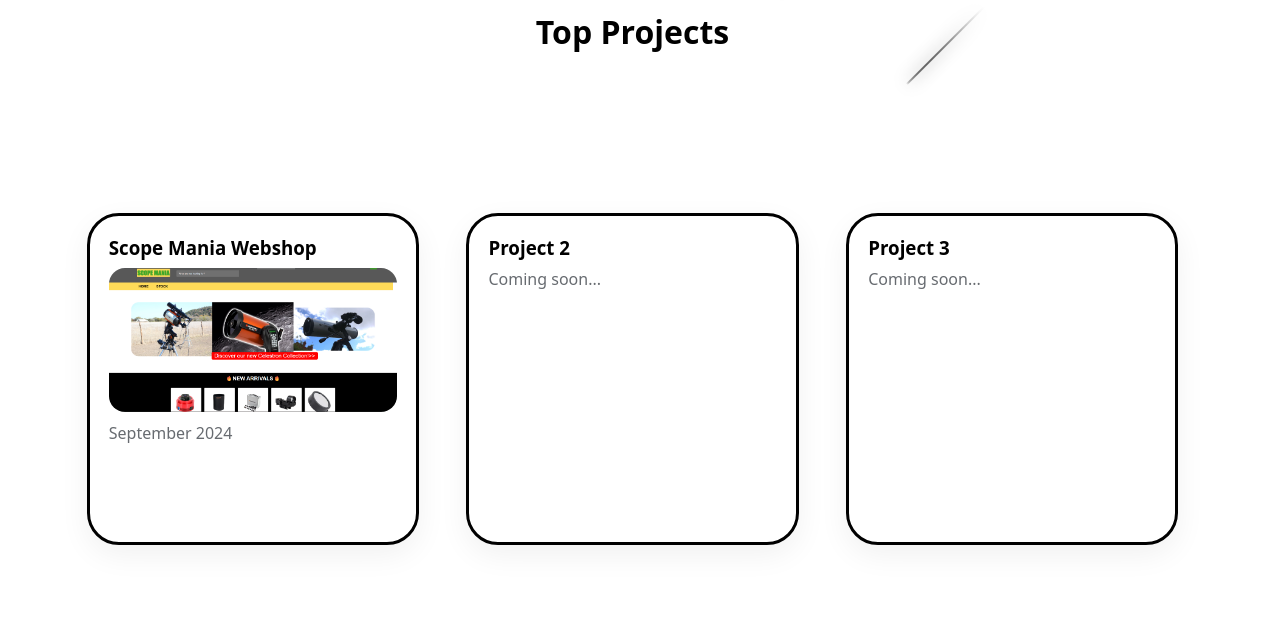
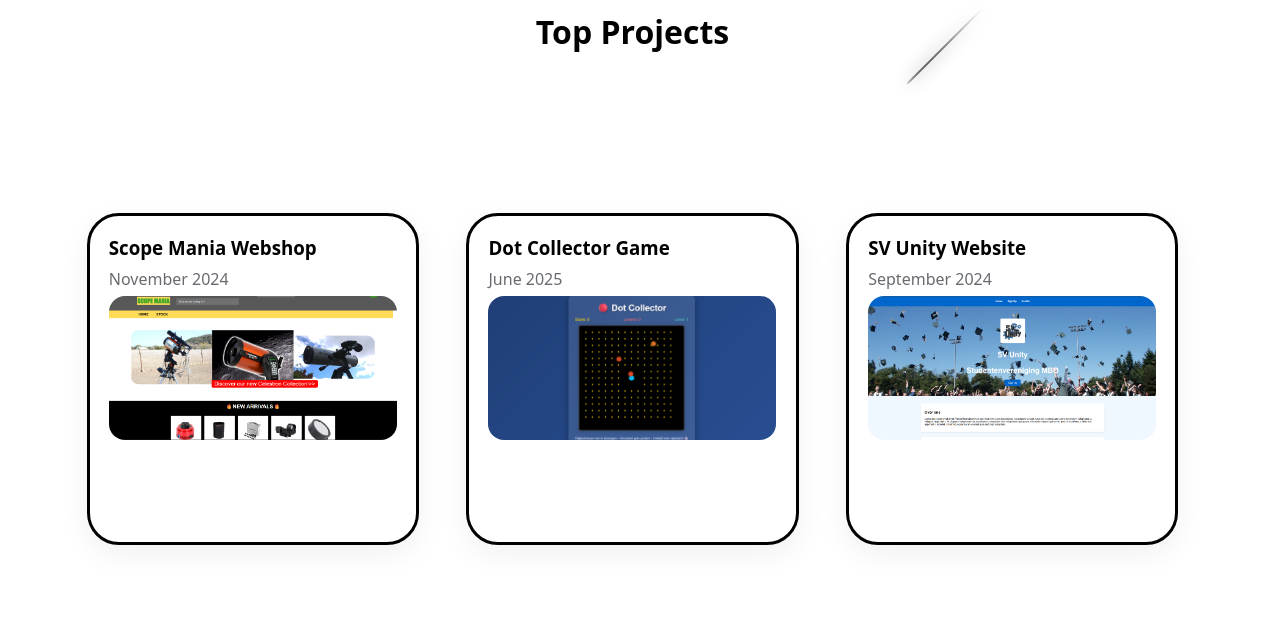
Before and after one commit to asfm17/M9Portfolio, a PHP site: page / in a window 1280 px wide. Shown: the part 822-1447 px from the top of the page. Run offline with PHP 8.4, Linux system fonts and the light colour scheme.

Commit message:
top projects

```diff
--- a/public/about.php
+++ b/public/about.php
@@ -28,8 +28,8 @@
   </nav>
   <main>
     <h2>About Me</h2>
-    <h3>Name: Akira San Felipe Maestre</h3>
-    <h3>Date of Birth: 22-08-2006</h3>
+    <h3 id="name">Name: Akira San Felipe Maestre</h3>
+    <h3 id="date">Date of Birth: 22-08-2006</h3>
   </main>
   <script>
     function randomizeStars() {
@@ -77,6 +77,8 @@
         navLinks[3] && (navLinks[3].textContent = t['nav.about']);
         navLinks[4] && (navLinks[4].textContent = t['nav.contact']);
         const h2 = document.querySelector('main h2'); if(h2) h2.textContent = t['page.title'];
+        const name = document.querySelector('#name'); if(name) name.textContent = t['name'];
+        const date = document.querySelector('#date'); if(date) date.textContent = t['date'];
       }
       const savedLang = localStorage.getItem('lang') || 'en';
       applyLang(savedLang);
--- a/public/index.php
+++ b/public/index.php
@@ -44,9 +44,9 @@
   <!-- Placeholder projects in 3-column grid -->
   <h2 class="projects-title">Top Projects</h2>
   <section class="projects-grid">
-    <article class="card"><h3>Scope Mania Webshop</h3><img class="card-img" src="img/webshop1.webp" alt="Scope Mania Webshop" loading="lazy"><p>September 2024</p></article>
-    <article class="card"><h3>Project 2</h3><p>Coming soon...</p></article>
-    <article class="card"><h3>Project 3</h3><p>Coming soon...</p></article>
+    <article class="card"><h3>Scope Mania Webshop</h3> <p>November 2024</p> <img class="card-img" src="img/webshop1.webp" alt="Scope Mania Webshop" loading="lazy"></img></article>
+    <article class="card"><h3>Dot Collector Game</h3> <p>June 2025</p> <img class="card-img" src="img/dotcollector.webp" alt="Dot Collector Game" loading="lazy"></img></article>
+    <article class="card"><h3>SV Unity Website</h3><p>September 2024</p><img class="card-img" src="img/sv-unity.webp" alt="SV Unity Website" loading="lazy"></img></article>
   </section>
  <script>
     function randomizeStars() {
@@ -88,24 +88,24 @@
           'nav.projects': 'Projects',
           'nav.cv': 'CV',
           'nav.about': 'About Me',
+          'name': 'Name: Akira San Felipe Maestre',
+          'date': 'Date of Birth: 22-08-2006',
           'nav.contact': 'Contact',
           'skills.title': 'Skills',
           'projects.title': 'Top Projects',
-          'project1.title': 'Scope Mania Webshop',
-          'project1.date': 'September 2024',
-          'projectX.soon': 'Coming soon...'
+          'project1.title': 'Scope Mania Webshop'
         },
         nl: {
           'nav.home': 'Home',
           'nav.projects': 'Projecten',
           'nav.cv': 'CV',
           'nav.about': 'Over mij',
+          'name': 'Naam: Akira San Felipe Maestre',
+          'date': 'Geboortedatum: 22-08-2006',
           'nav.contact': 'Contact',
           'skills.title': 'Vaardigheden',
           'projects.title': 'Top Projecten',
           'project1.title': 'Scope Mania Webshop',
-          'project1.date': 'September 2024',
-          'projectX.soon': 'Binnenkort...'
         }
       };
       function applyLang(lang) {
@@ -130,10 +130,8 @@
           const h3 = firstCard.querySelector('h3');
           const p = firstCard.querySelector('p');
           if (h3) h3.textContent = t['project1.title'];
-          if (p) p.textContent = t['project1.date'];
         }
         // other cards soon text
-        document.querySelectorAll('.projects-grid .card:nth-child(n+2) p').forEach(p => p.textContent = t['projectX.soon']);
       }
       const savedLang = localStorage.getItem('lang') || 'en';
       applyLang(savedLang);
```
Also changed, not shown: public/img/dotcollector.webp (added), public/img/sv-unity.webp (added).
